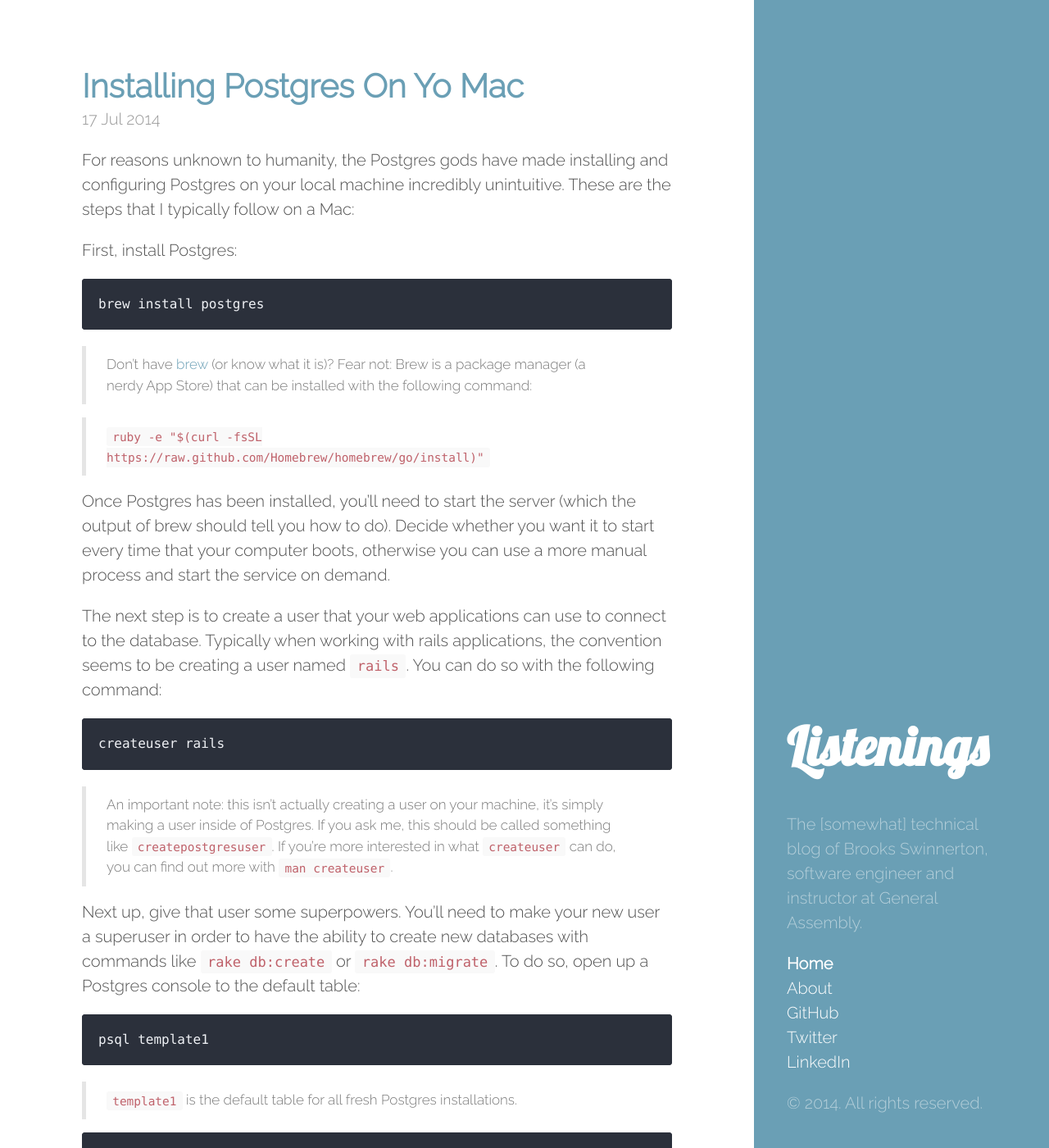
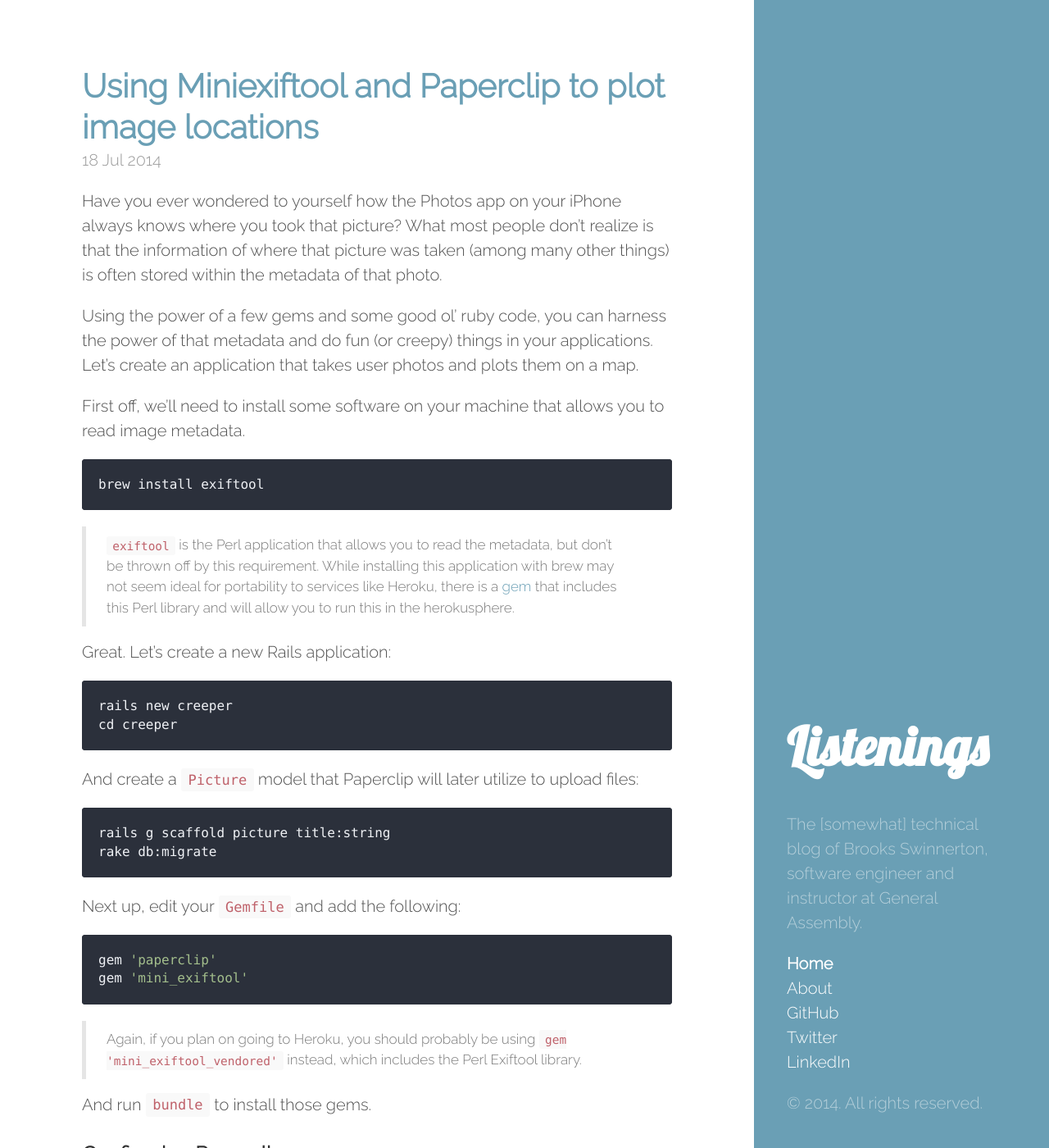
Before and after one commit to bswinnerton/blog, a Jekyll site: the page built from index.html, in a window 1280 px wide and 1400 px high. Shown: the whole window at 82% size. Built offline with Jekyll 4.4.1, drawn with Linux system fonts in a browser that asks for light colours; Markdown is read by kramdown in place of the engine named in the settings; the list of posts is cut into pages by our own code; some of the changed text lies outside the part shown.

Commit message:
Publishing: Using Miniexiftool and Paperclip to plot image locations

````diff
--- /dev/null
+++ b/_posts/2014-07-18-using-miniexiftool-with-paperclip.md
@@ -0,0 +1,180 @@
+---
+layout: post
+title: Using Miniexiftool and Paperclip to plot image locations
+---
+
+Have you ever wondered to yourself how the Photos app on your iPhone always knows where you took that picture? What most people don't realize is that the information of where that picture was taken (among many other things) is often stored within the metadata of that photo.
+
+Using the power of a few gems and some good ol' ruby code, you can harness the power of that metadata and do fun (or creepy) things in your applications. Let's create an application that takes user photos and plots them on a map.
+
+First off, we'll need to install some software on your machine that allows you to read image metadata.
+
+```bash
+brew install exiftool
+```
+
+> `exiftool` is the Perl application that allows you to read the metadata, but don't be thrown off by this requirement. While installing this application with brew may not seem ideal for portability to services like Heroku, there is a [gem](https://github.com/wilg/mini_exiftool_vendored) that includes this Perl library and will allow you to run this in the herokusphere.
+
+Great. Let's create a new Rails application:
+
+```bash
+rails new creeper
+cd creeper
+```
+
+And create a `Picture` model that Paperclip will later utilize to upload files:
+
+```bash
+rails g scaffold picture title:string
+rake db:migrate
+```
+
+Next up, edit your `Gemfile` and add the following:
+
+```ruby
+gem 'paperclip'
+gem 'mini_exiftool'
+```
+
+> Again, if you plan on going to Heroku, you should probably be using `gem 'mini_exiftool_vendored'` instead, which includes the Perl Exiftool library.
+
+And run `bundle` to install those gems.
+
+### Configuring Paperclip
+
+Now let's configure Paperclip. These instructions come right from their [readme](https://github.com/thoughtbot/paperclip/blob/master/README.md).
+
+1. Edit your `Picture` model (`app/models/picture.rb`) and add:
+
+    ```ruby
+    has_attached_file :image
+    validates_attachment_content_type :image, content_type: /\Aimage\/.*\Z/
+    ```
+
+2. Create a migration to add the Paperclip attributes to the `Picture` model:
+
+    ```bash
+    rails g migration AddImageToPictures
+    ```
+
+3. In the newly generated `/db/migrate/` file, replace the blank `change` method with the following code:
+
+    ```ruby
+    def self.up
+      add_attachment :pictures, :image
+    end
+
+    def self.down
+      remove_attachment :pictures, :image
+    end
+    ```
+
+4. And then migrate the database:
+
+    ```bash
+    rake db:migrate
+    ```
+
+5. Great. Now the model is set up, but we need to make sure that our views have a way of uploading pictures. Let's update `app/views/pictures/_form.html.erb` and add the following immediately before the submit button's `div`:
+
+    ```erb
+    <div class="field">
+      <%= f.label :image %><br>
+      <%= f.file_field :image %>
+    </div>
+    ```
+
+6. Also, let's make sure that strong_params allows us to add an image. In `app/controllers/pictures_controller.rb`, let's add `:image` to the `.permit()`:
+
+    ```ruby
+    params.require(:image).permit(:title, :image)
+    ```
+
+7. Sweet! We can now add pictures. The last step is to make sure that we can see the images once we've added them. In `app/views/pictures/show.html.erb`, let's add a way to view our images before the `<%= link_to 'Edit' %>`:
+
+    ```erb
+    <%= image_tag @picture.image.url, width: 600 %><br>
+    ```
+
+### Configuring Geolocation
+
+Perfect. Paperclip is installed and should be working locally. Next up we need to create two attributes (`latitude` and `longitude`) on the `Picture` model.
+
+```bash
+rails g migration AddLatitudeAndLongitudeToPicture latitude:float longitude:float
+rake db:migrate
+```
+
+### The Good Stuff
+
+Awesome. Now we have a way to upload images, the next step is to make sure that we're copying the exif data to the model when Paperclip saves an image. Luckily, Paperclip gives us a method called `after_post_process` that we can call in our model that will direct Paperclip to run the method passed as an argument right after it finishes the post processing of the image. Let's take advantage of that in `app/models/picture.rb`:
+
+```ruby
+after_post_process :copy_exif_data
+```
+
+Once we add that, let's add the method `copy_exif_data` as well as a helper method that will allow us to parse latitude and longitudes from the exif data:
+
+```ruby
+private
+
+def copy_exif_data
+  exif_data = MiniExiftool.new(image.queued_for_write[:original].path)
+  self.latitude = parse_latlong(exif_data['gpslatitude'])
+  self.longitude = parse_latlong(exif_data['gpslongitude'])
+end
+
+def parse_latlong(latlong)
+  latlong.scan(/(.*) deg (.*)' (.*)" (.*)/).map do |d,m,s,r|
+    calc = d.to_f + m.to_f/60 + s.to_f/3600
+    if ['S', 'W'].include? r
+      -calc
+    else
+      calc
+    end
+  end.last
+end
+```
+
+### Google Maps
+
+Sweet, so we have a creepy application set up on the back end, let's show the user where the image was taken on the front end. We're going to be using an iframe to embed a google map on the `Picture#show` page. In order to do that, we have to get an API key from Google. We can get one, here: [https://code.google.com/apis/console](https://code.google.com/apis/console).
+
+This will allow us to query Google Maps, but we want to make sure that if this is an open source repository, we're never adding that API key to version control, since if it got into the wrong hands, our Google Maps functionality could be disabled by Google.
+
+Enter `dotenv-rails`. Dotenv is a way for us to store sensitive information in a file (`.env`) and not have it checked into version control.
+
+First, let's add `dotenv-rails` to our Gemfile. We _have_ to make sure that this is done at the top of the `Gemfile`, right after `source`:
+
+```ruby
+gem 'dotenv-rails', groups: [:development, :test]
+```
+
+And bundle to install the gem:
+
+```bash
+bundle
+```
+
+And then we add our API key to `.env` (obviously replace with your own, the below one is not functional):
+
+```
+GOOGLE_MAPS_API_KEY=AIzaSyAfCI6RpkFNMbrnUDlIV4MAAbaRGiU-2k
+```
+
+This will now allow us to access the key as so anywhere in our Rails code: `ENV['GOOGLE_MAPS_API_KEY']`. Which is perfect, because we'll need that in our view to display the map. Let's edit `app/views/pictures/show.html.erb` and put the following code after the `image_tag`:
+
+```erb
+<iframe
+    width="600"
+    height="450"
+    frameborder="0" style="border:0"
+    src="https://www.google.com/maps/embed/v1/place?key=<%= ENV['GOOGLE_MAPS_API_KEY'] %>
+    &q=<%= "#{@picture.latitude},#{@picture.longitude}" %>">
+</iframe>
+<br>
+```
+
+Let's fire up our rails server with `rails s`, and now we should be displaying the location of where our image was taken! Go ahead and upload a new image and see if it can accurately pinpoint where that image was taken.
+
+![creeper_screenshot](http://i.imgur.com/udAXXCx.png)
--- a/public/css/poole.css
+++ b/public/css/poole.css
@@ -167,9 +167,7 @@
   font-size: .8rem;
   line-height: 1.4;
   white-space: pre;
-  white-space: pre-wrap;
-  word-break: break-all;
-  word-wrap: break-word;
+  overflow-x: auto;
 }
 pre code {
   padding: 0;
````
